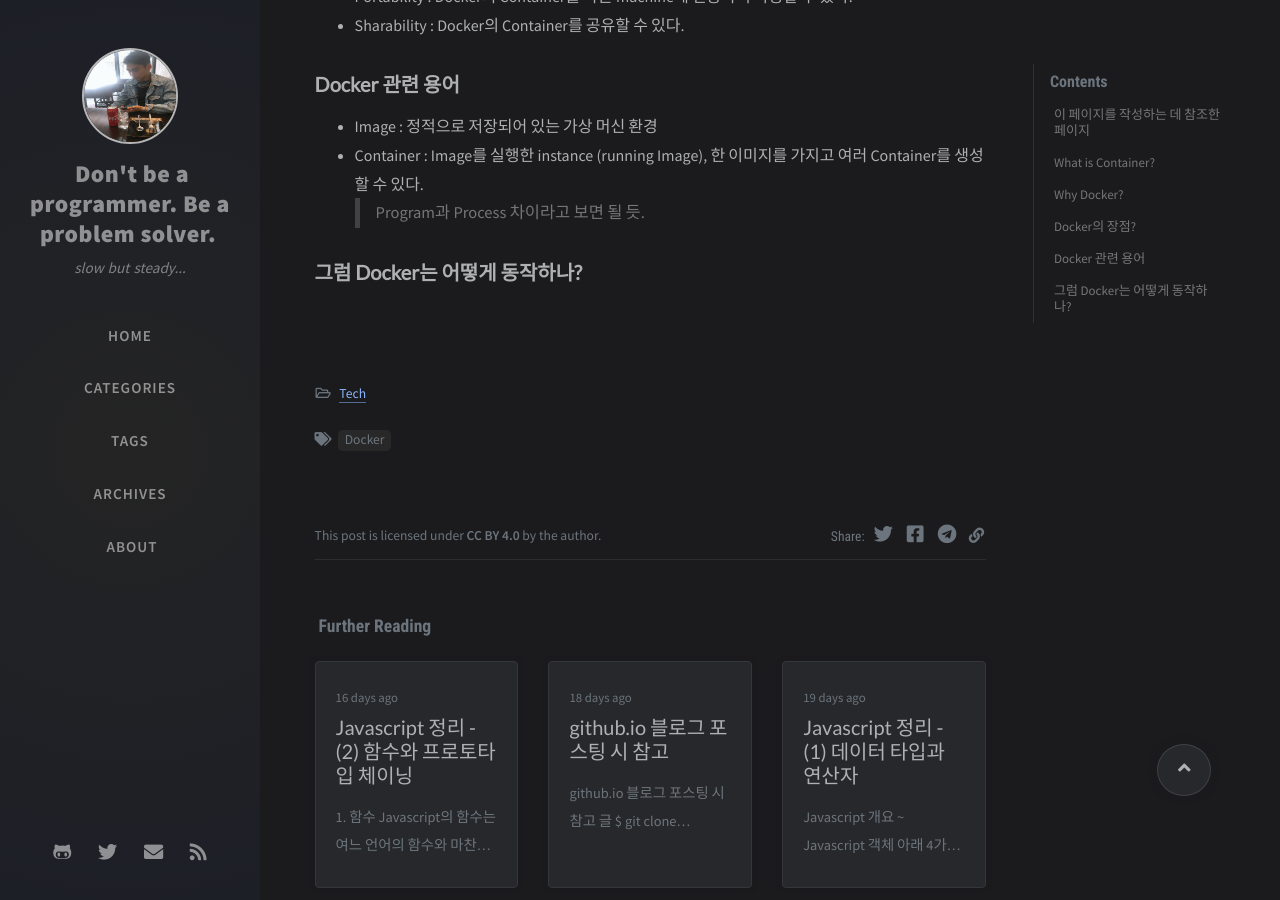
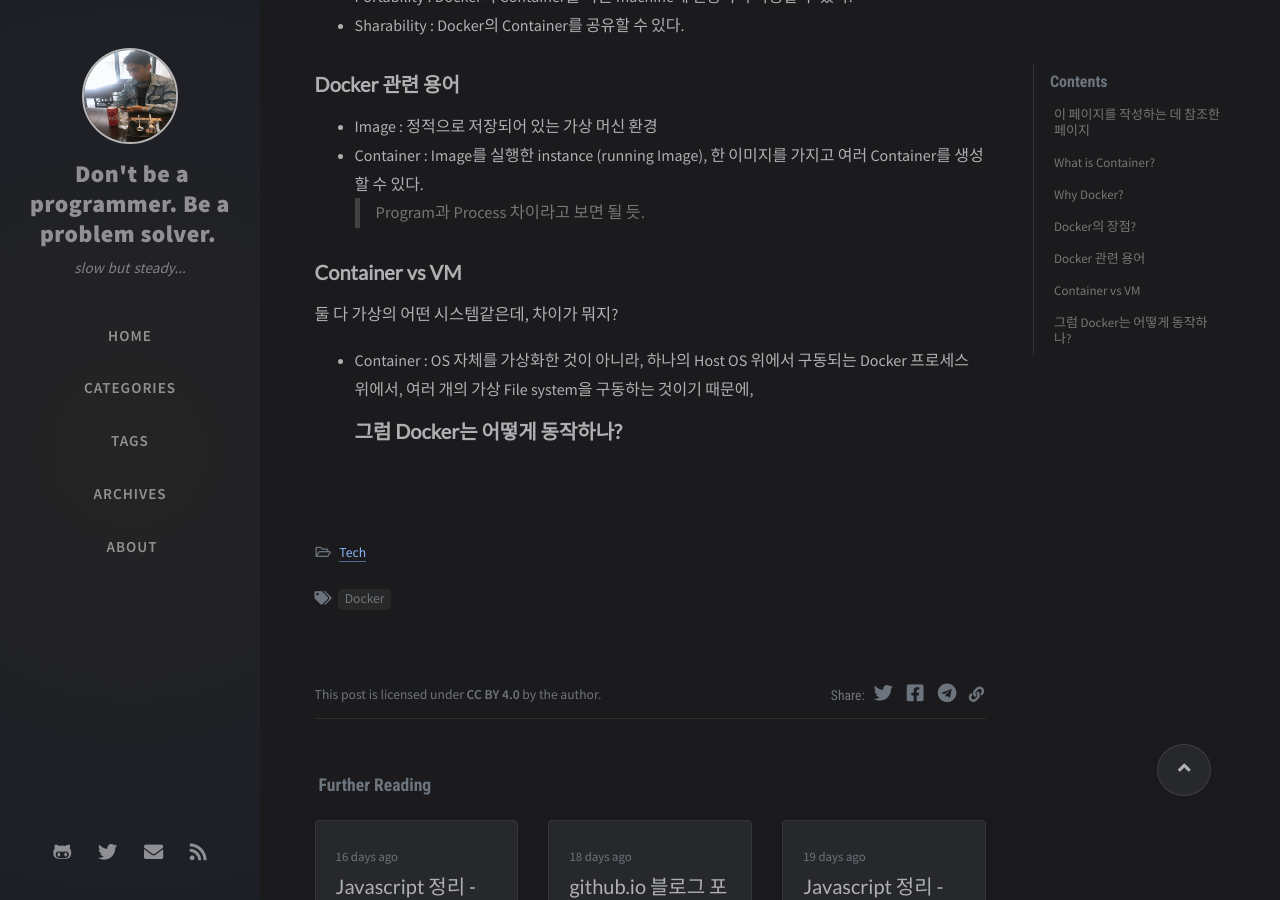
Before and after one commit to eurowondollaryen/eurowondollaryen.github.io, a Jekyll site: the page built from _posts/2020-08-25-docker.md, in a window 1280 px wide and 900 px high, scrolled down 822 px. Built offline with Jekyll 4.4.1, drawn with Linux system fonts in a browser that asks for light colours; nearby versions of some CDN libraries; comment, search, counter and statistics services are not loaded.

Commit message:
docker modify

```diff
--- a/_posts/2020-08-25-docker.md
+++ b/_posts/2020-08-25-docker.md
@@ -32,4 +32,7 @@ pin: true
 * Container : Image를 실행한 instance (running Image), 한 이미지를 가지고 여러 Container를 생성할 수 있다.
 > Program과 Process 차이라고 보면 될 듯.
 
+### **Container vs VM**
+둘 다 가상의 어떤 시스템같은데, 차이가 뭐지?
+* Container : OS 자체를 가상화한 것이 아니라, 하나의 Host OS 위에서 구동되는 Docker 프로세스 위에서, 여러 개의 가상 File system을 구동하는 것이기 때문에,
 ### **그럼 Docker는 어떻게 동작하나?**
```
